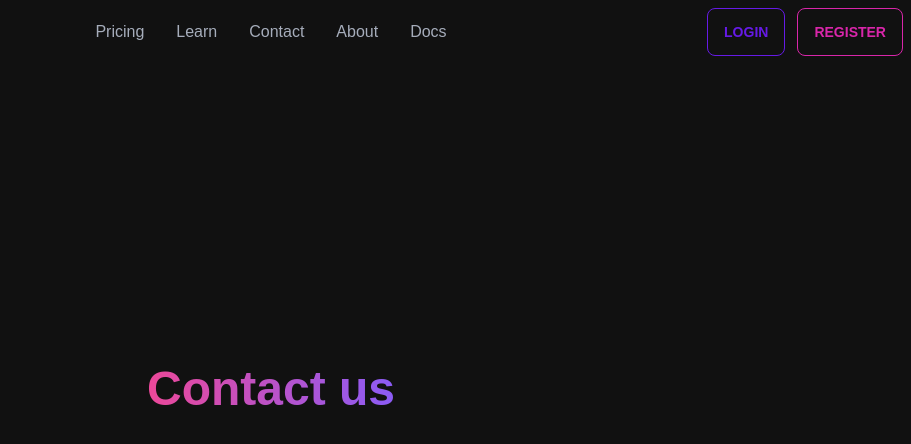
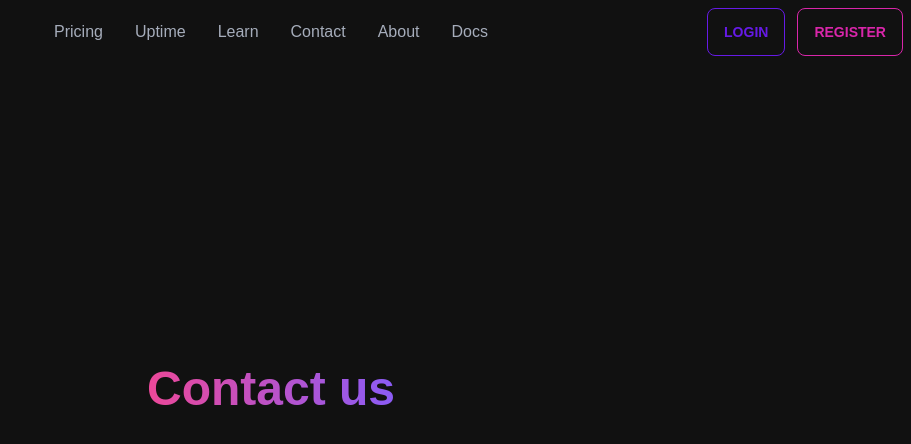
Before and after one commit to EgloDevelopment/Website, a React (Vite) app: page /contact in a window 1280 px wide. Shown: the top 444 px of the page, without its empty margins (369-1280 px from the left). Built offline with nearby package versions, Linux system fonts and the light colour scheme.

Commit message:
Added uptime link

```diff
--- a/src/Components/Sidebar/Sidebar.jsx
+++ b/src/Components/Sidebar/Sidebar.jsx
@@ -32,6 +32,9 @@ const Sidebar = () => {
                 <a>Pricing</a>
               </li>
               <li>
+                <a href="https://uptime.eglo.pw" target="_blank">Uptime</a>
+              </li>
+              <li>
                 <a>Learn</a>
               </li>
               <li>
@@ -49,7 +52,10 @@ const Sidebar = () => {
         <div className="navbar-center hidden lg:flex">
           <ul className="menu menu-horizontal px-1">
             <li>
-                <a>Pricing</a>
+              <a>Pricing</a>
+            </li>
+            <li>
+              <a href="https://uptime.eglo.pw" target="_blank">Uptime</a>
             </li>
             <li>
               <a>Learn</a>
```
